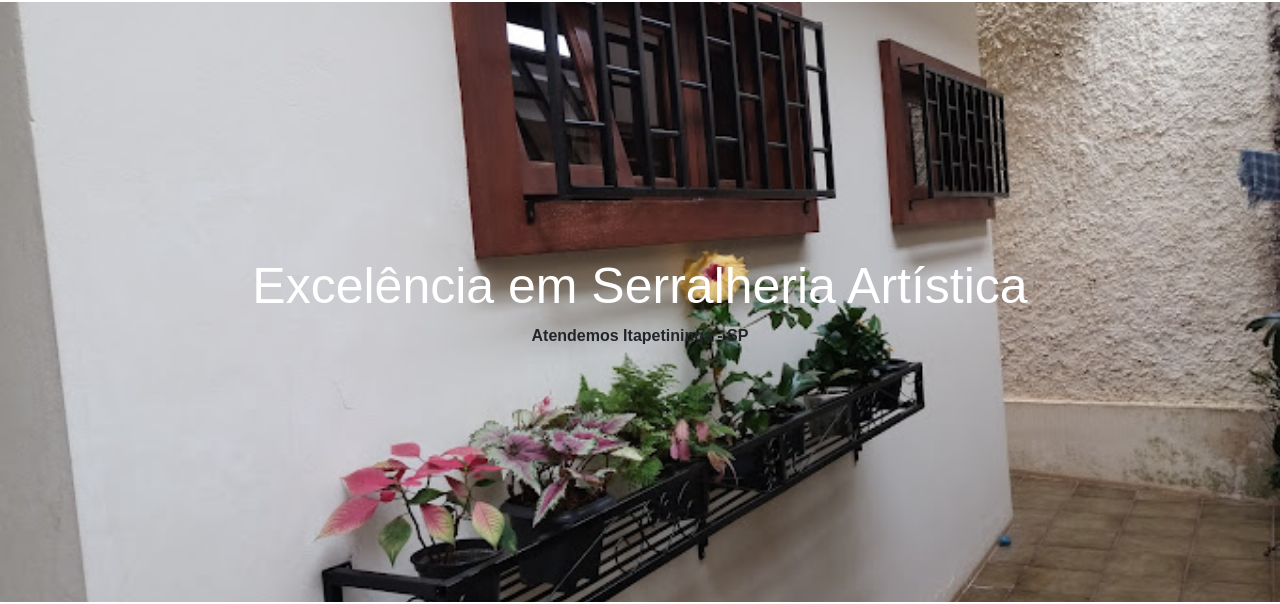
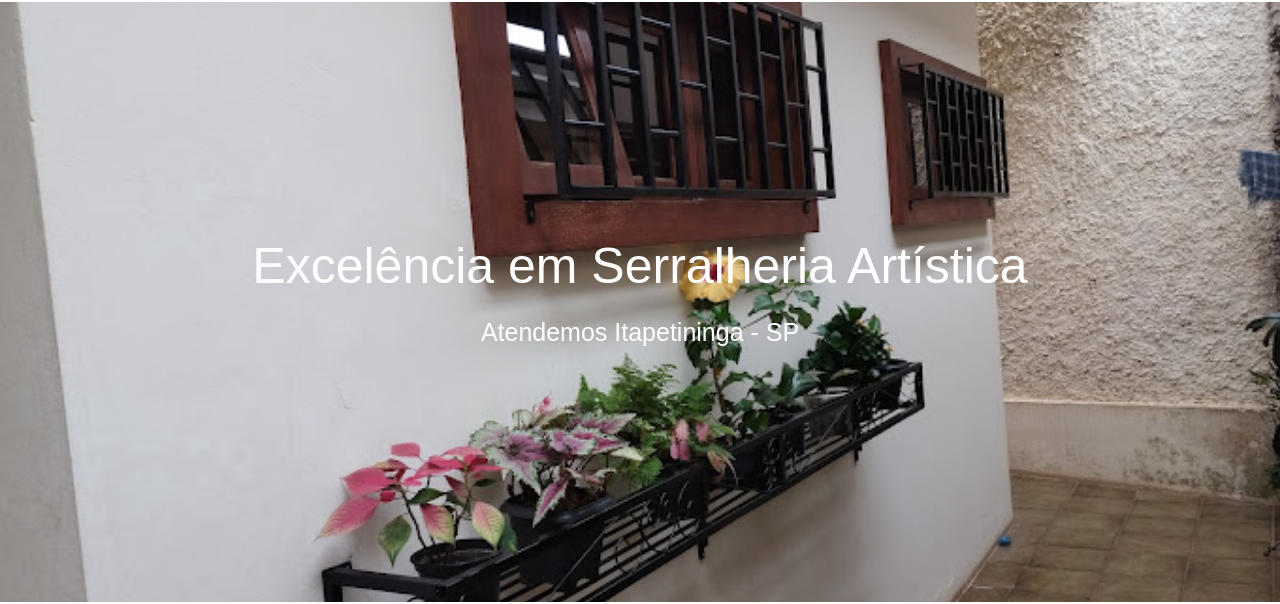
Before and after one commit to renataoliveira0/serralheria, a plain HTML site: page index.html in a window 1280 px wide. Shown: the part 115-719 px from the top of the page. Drawn offline with nearby package versions, Linux system fonts and the light colour scheme.

Commit message:
ajuste titulo

```diff
--- a/index.html
+++ b/index.html
@@ -74,7 +74,7 @@
             <section>
                 <div class="intro">
                     <h1>Excelência em Serralheria Artística</h1>
-                    <strong>Atendemos Itapetininga - SP</strong>
+                    <p>Atendemos Itapetininga - SP</p>
                 </div>
             </section>
 
```
